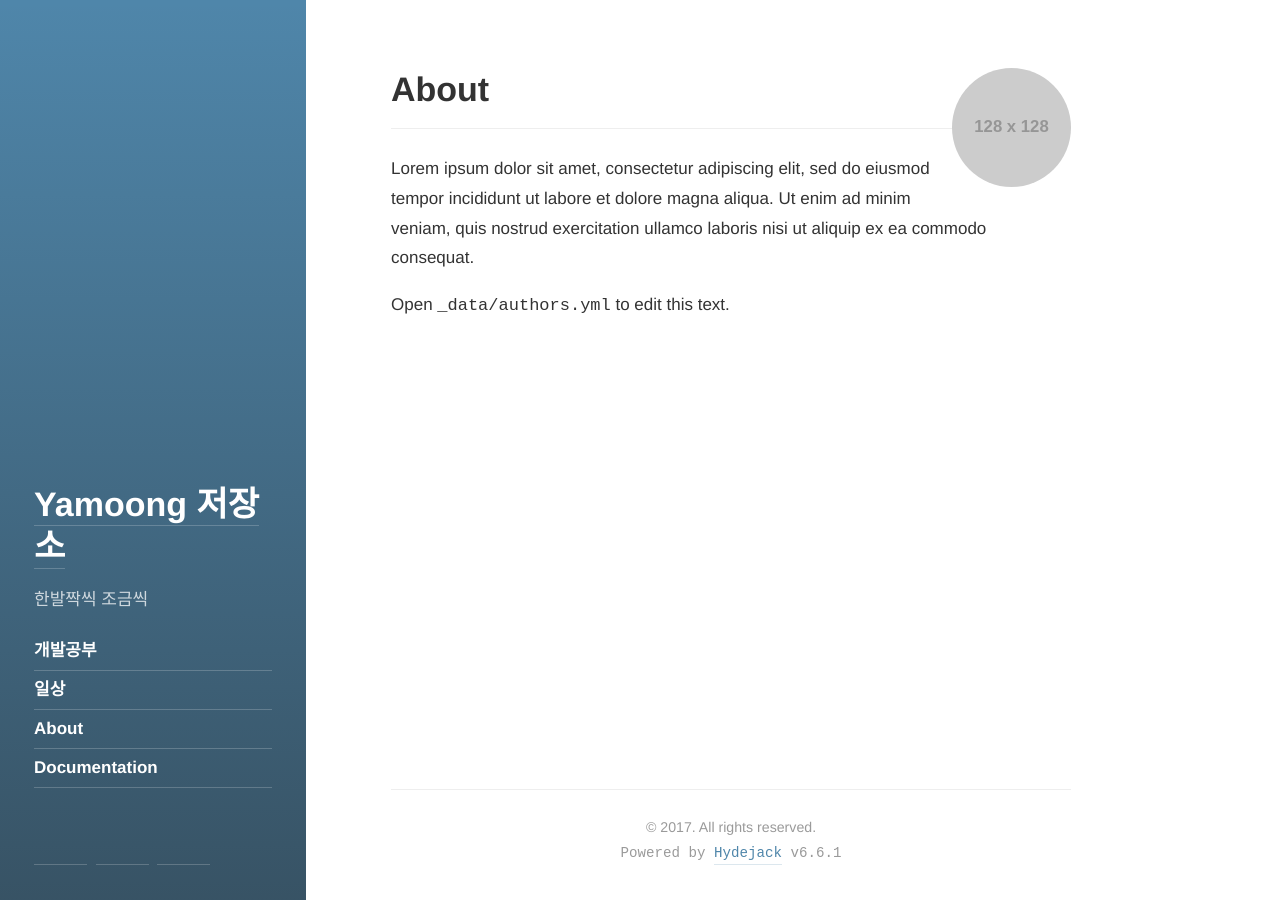
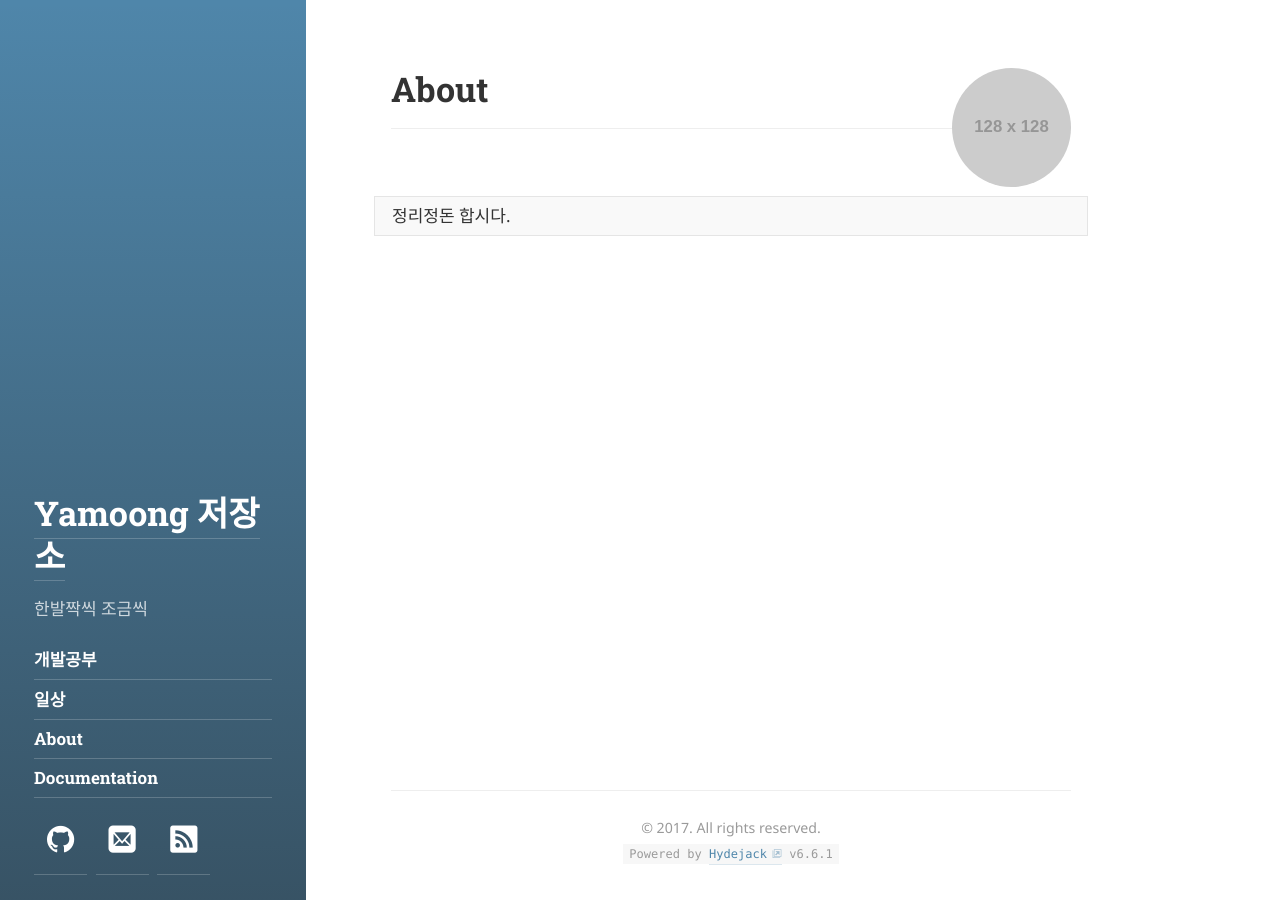
Before and after one commit to gangbok119/gangbok119.github.io, a Jekyll site: the page built from about.md, in a window 1280 px wide. Built offline with Jekyll 4.4.1, drawn with Linux system fonts in a browser that asks for light colours; some web fonts are replaced.

Commit message:
테마 적용 조금씩 되는 중

```diff
--- a/_config.yml
+++ b/_config.yml
@@ -10,7 +10,7 @@ url:                 gangbok119.github.io
 
 # Set to '' when hosting a blog on GitHub Pages, ie on `//<username>.github.io`
 # Set to '/<reponame>' when using the `gh-pages` branch of a repository
-baseurl:             gangbok119.github.io
+#baseurl:             gangbok119.github.io
 
 # A very short description of your page
 tagline:             야뭉 글 저장소
--- a/_data/authors.yml
+++ b/_data/authors.yml
@@ -7,12 +7,10 @@ qwtel:
 
   # Used at the bottom of each page and at the top of the `about` layout
   # Markdown enabled, can use multiple paragraphs (enabled by `|`)
-  about:             |
-    Lorem ipsum dolor sit amet, consectetur adipiscing elit,
-    sed do eiusmod tempor incididunt ut labore et dolore magna aliqua.
-    Ut enim ad minim veniam, quis nostrud exercitation ullamco laboris nisi ut aliquip ex ea commodo consequat.
+  about: 정리정돈 합시다.             |
 
-    Open `_data/authors.yml` to edit this text.
+
+      # Open `_data/authors.yml` to edit this text.
 
   # This photo will be used in the about section
   picture:
```
Also changed, not shown: _featured_tags/hydejack.md (+2 -4 lines).
